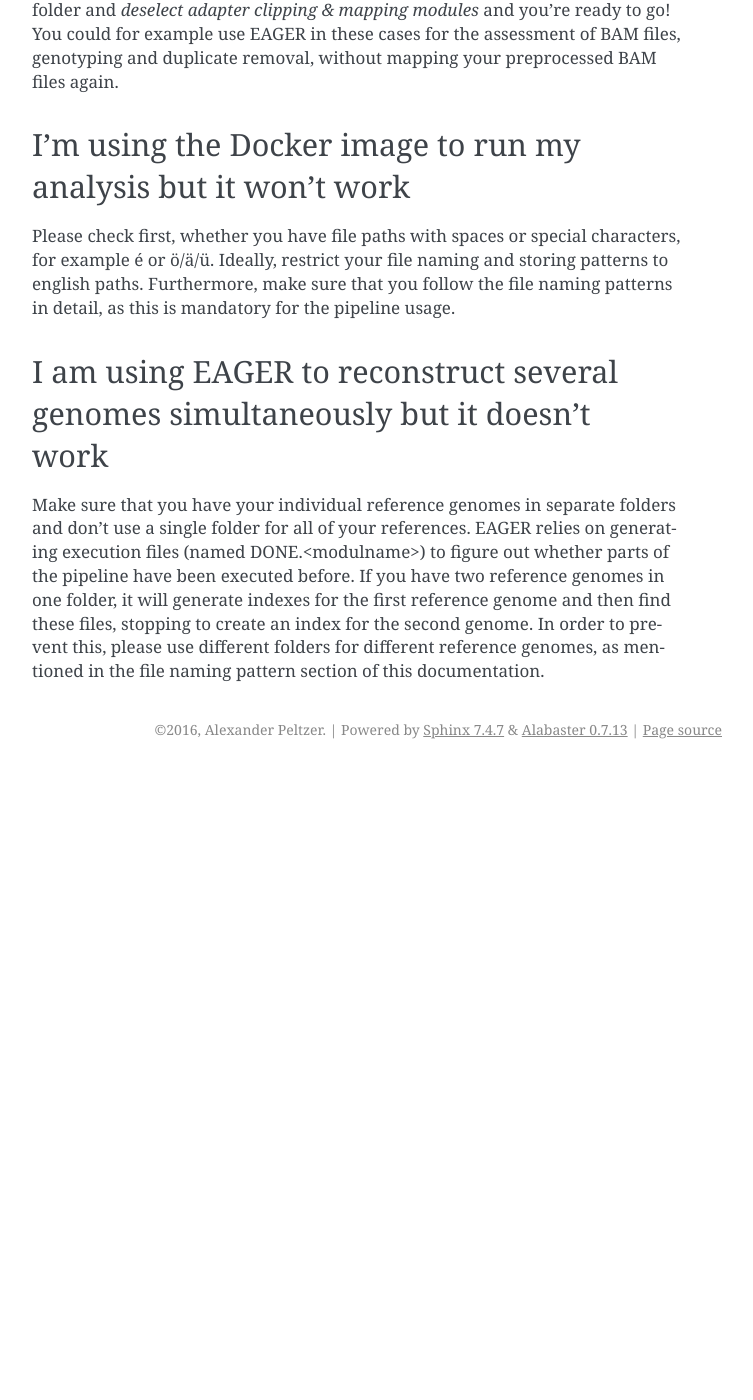
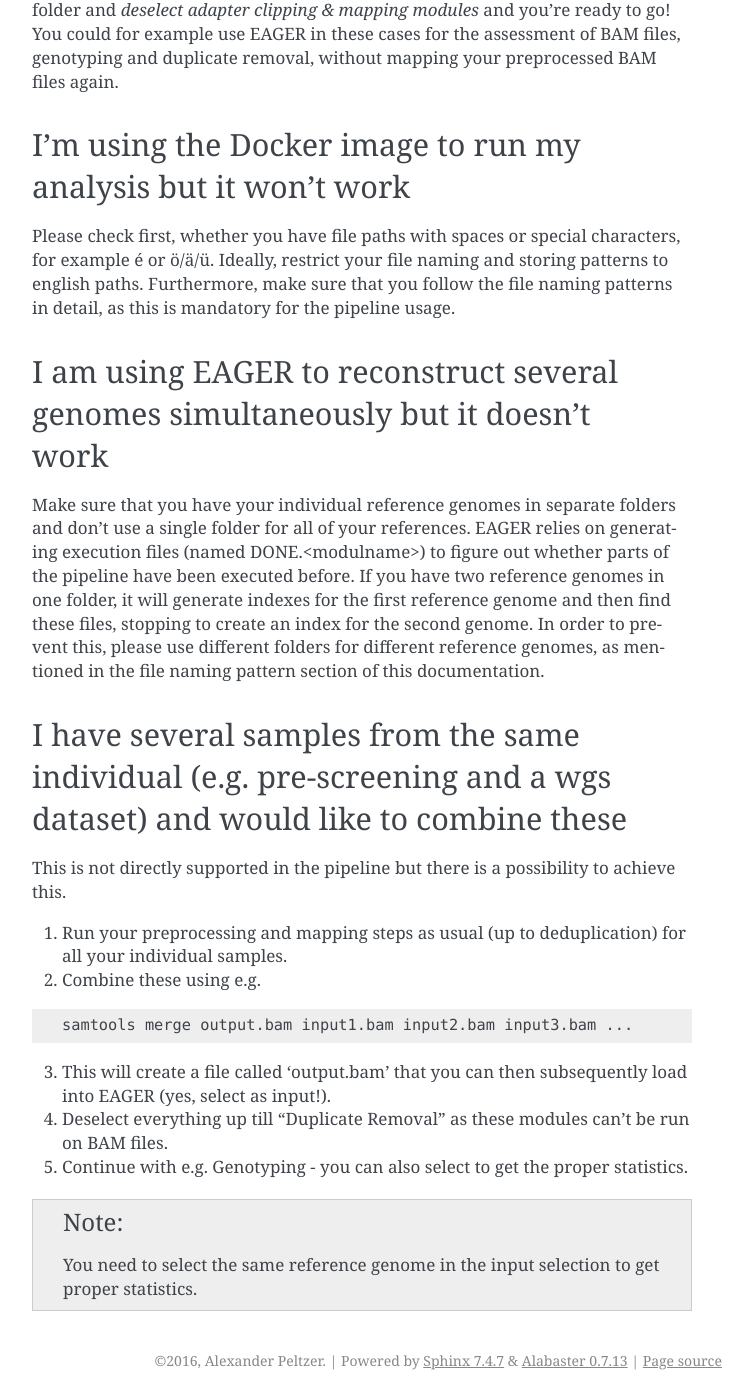
Before and after one commit to apeltzer/EAGER-GUI, a Sphinx documentation site: the page built from docs/contents/faq.rst, in a window 1280 px wide and 1400 px high, scrolled down 1511 px. Shown: the whole window, without its empty margins (388-1141 px from the left). Built offline with Sphinx 7.4.7, drawn with Linux system fonts in a browser that asks for light colours; before the commit the page ends 2280 px from its top, so only the background shows below that; some of the changed text lies outside the part shown.

Commit message:
Update faq.rst
Added use case for BAM files.

```diff
--- a/docs/contents/faq.rst
+++ b/docs/contents/faq.rst
@@ -63,3 +63,23 @@
 
 Make sure that you have your individual reference genomes in separate folders and don't use a single folder for all of your references. EAGER relies on generating execution files (named DONE.<modulname>) to figure out whether parts of the pipeline have been executed before.
 If you have two reference genomes in one folder, it will generate indexes for the first reference genome and then find these files, stopping to create an index for the second genome. In order to prevent this, please use different folders for different reference genomes, as mentioned in the file naming pattern section of this documentation.
+
+I have several samples from the same individual (e.g. pre-screening and a wgs dataset) and would like to combine these
+----------------------------------------------------------------------------------------------------------------------
+
+This is not directly supported in the pipeline but there is a possibility to achieve this.
+
+1. Run your preprocessing and mapping steps as usual (up to deduplication) for all your individual samples.
+2. Combine these using e.g.
+
+.. code-block:: bash
+
+   samtools merge output.bam input1.bam input2.bam input3.bam ...
+
+3. This will create a file called 'output.bam' that you can then subsequently load into EAGER (yes, select as input!).
+4. Deselect everything up till "Duplicate Removal" as these modules can't be run on BAM files.
+5. Continue with e.g. Genotyping - you can also select to get the proper statistics.
+
+.. note::
+
+    You need to select the same reference genome in the input selection to get proper statistics.
```
